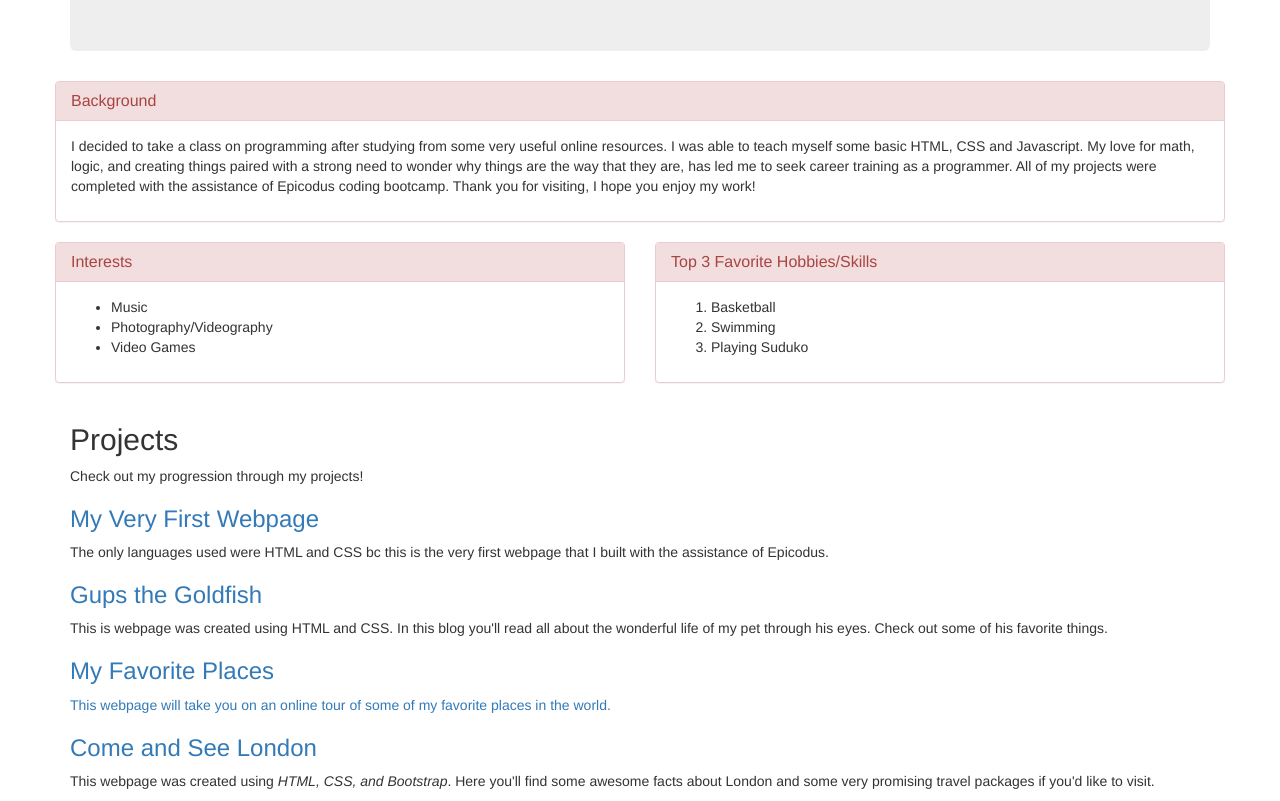
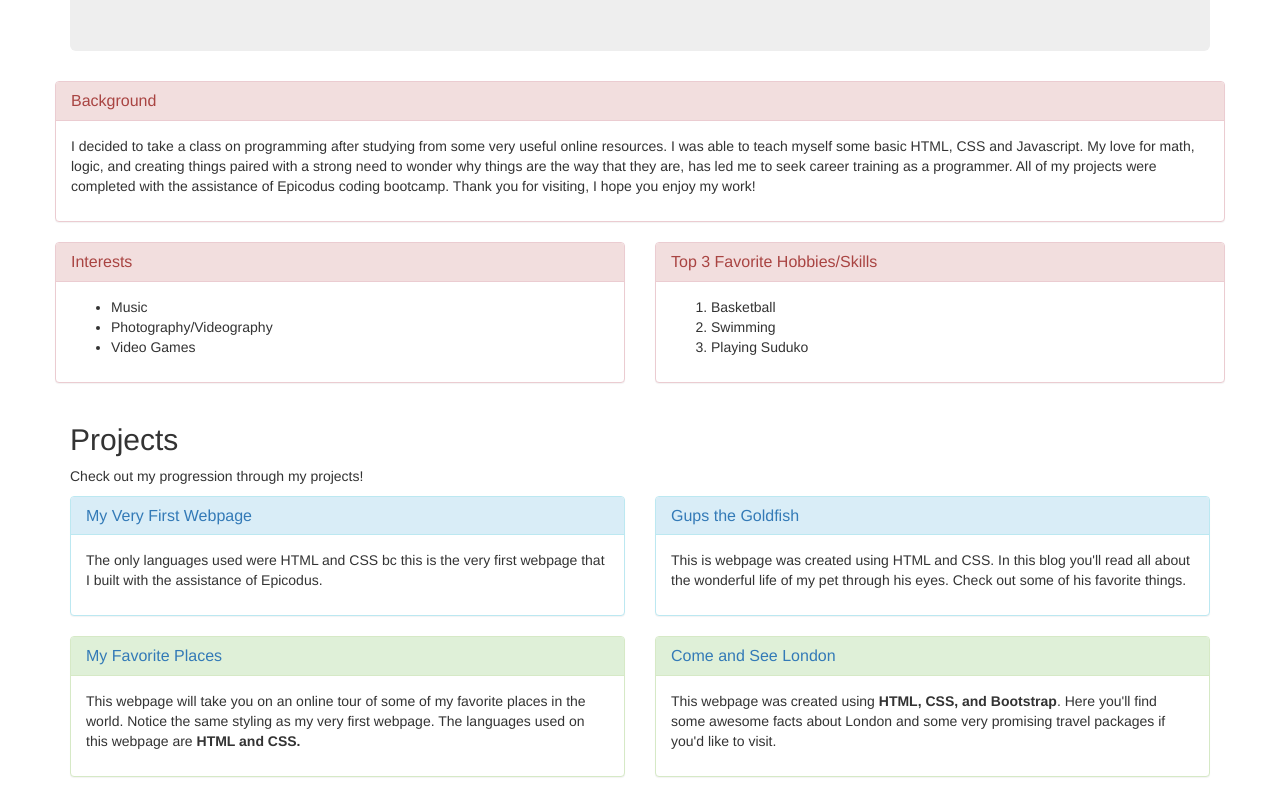
Before and after one commit to makgil005/makijane-gilbert, a plain HTML site: page index.html in a window 1280 px wide. Shown: the part 563-1364 px from the top of the page. Drawn offline with Linux system fonts and the light colour scheme.

Commit message:
add bootstrap classes to projects, panel-success, panel-info, strong tag

```diff
--- a/index.html
+++ b/index.html
@@ -27,7 +27,7 @@
           <div class="col-md-6">
             <div class="panel panel-danger">
               <div class="panel-heading">
-                <span><h4 class="panel-title">Interests</h4></span>
+                <h4 class="panel-title">Interests</h4>
               </div>
               <div class="panel-body">
                 <ul>
@@ -53,20 +53,52 @@
             </div>
           </div>
         </div>
-
       </div>
-      <div class="projects">
-        <h2>Projects</h2>
-        <p>Check out my progression through my projects!</p>
-        <a href="https://github.com/makgil005/my-first-webpage"><h3>My Very First Webpage</h3></a>
-        <p>The only languages used were HTML and CSS bc this is the very first webpage that I built with the assistance of Epicodus.</p>
-        <a href="https://github.com/makgil005/pet-page"><h3>Gups the Goldfish</h3></a>
-        <p>This is webpage was created using HTML and CSS. In this blog you'll read all about the wonderful life of my pet through his eyes. Check out some of his favorite things.</p>
-        <a href="https://github.com/makgil005/my-first-webpage"><h3>My Favorite Places</h3>
-        <p>This webpage will take you on an online tour of some of my favorite places in the world. </p>
-        <a href="https://github.com/makgil005/travel-site/tree/gh-pages"><h3>Come and See London</h3></a>
-        <p>This webpage was created using <em>HTML, CSS, and Bootstrap</em>. Here you'll find some awesome facts about London and some very promising travel packages if you'd like to visit.</p>
-      </div>
+      <h2>Projects</h2>
+      <p>Check out my progression through my projects!</p>
+      <div class="row">
+        <div class="col-md-6">
+          <div class="panel panel-info">
+            <div class="panel-heading">
+              <a href="https://github.com/makgil005/my-first-webpage"><h3 class="panel-title">My Very First Webpage</h3></a>
+            </div>
+            <div class="panel-body">
+              <p>The only languages used were HTML and CSS bc this is the very first webpage that I built with the assistance of Epicodus.</p>
+            </div>
+          </div>
+        </div>
+        <div class="col-md-6">
+          <div class="panel panel-info">
+              <div class="panel-heading">
+                <a href="https://github.com/makgil005/pet-page"><h3 class="panel-title">Gups the Goldfish</h3></a>
+              </div>
+              <div class="panel-body">
+                <p>This is webpage was created using HTML and CSS. In this blog you'll read all about the wonderful life of my pet through his eyes. Check out some of his favorite things.</p>
+              </div>
+            </div>
+          </div>
+        </div>
+        <div class="row">
+          <div class="col-md-6">
+            <div class="panel panel-success">
+              <div class="panel-heading">
+                <a href="https://github.com/makgil005/my-first-webpage"><h3 class="panel-title">My Favorite Places</h3></a>
+              </div>
+              <div class="panel-body">
+                <p>This webpage will take you on an online tour of some of my favorite places in the world. Notice the same styling as my very first webpage. The languages used on this webpage are <strong>HTML and CSS.</strong></p>
+              </div>
+            </div>
+          </div>
+          <div class="col-md-6">
+            <div class="panel panel-success">
+              <div class="panel-heading">
+                <a href="https://github.com/makgil005/travel-site/tree/gh-pages"><h3 class="panel-title">Come and See London</h3></a>
+              </div>
+              <div class="panel-body">
+                <p>This webpage was created using <strong>HTML, CSS, and Bootstrap</strong>. Here you'll find some awesome facts about London and some very promising travel packages if you'd like to visit.</p>
+              </div>
+            </div>
+        </div>
       </div>
     </div>
   </body>
```
